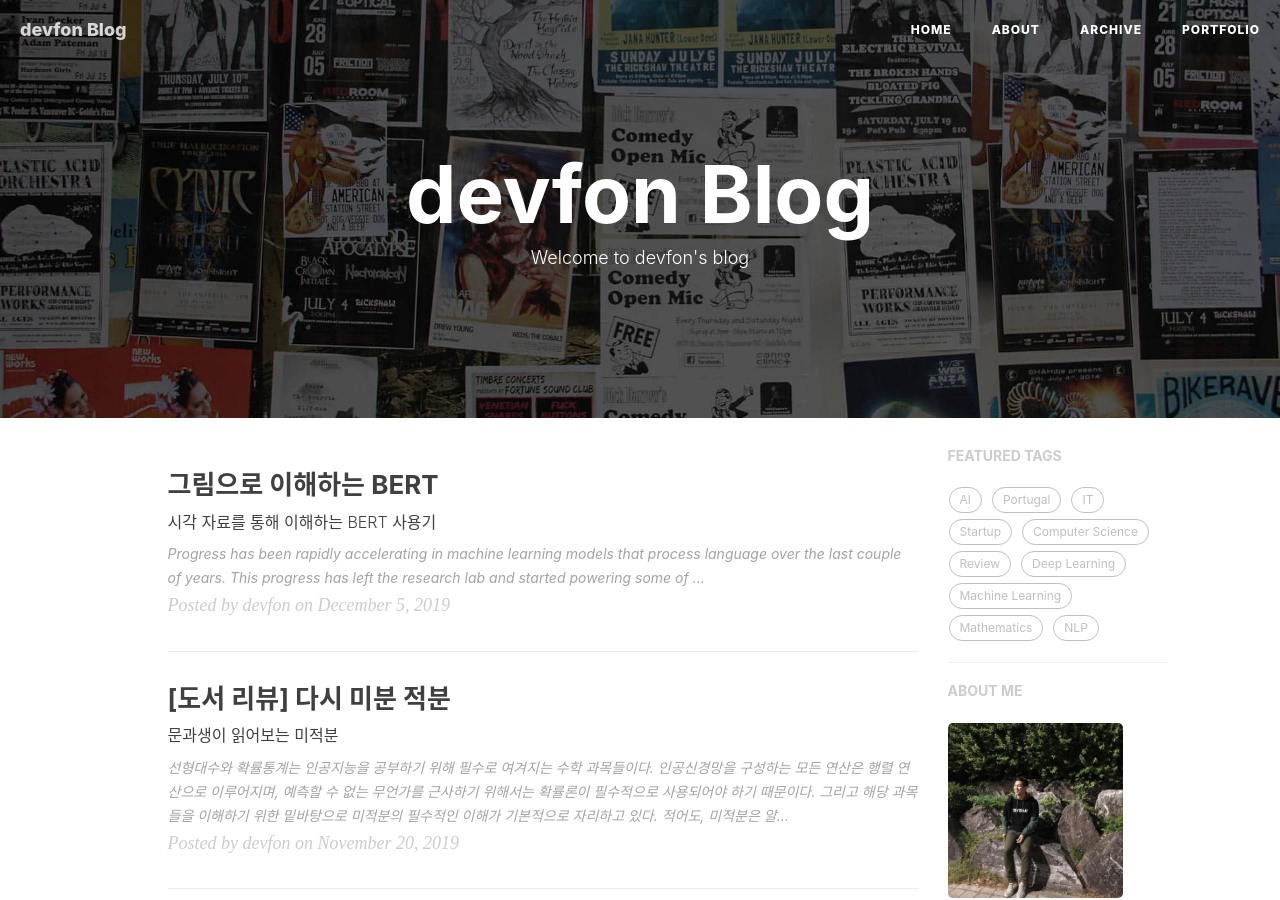
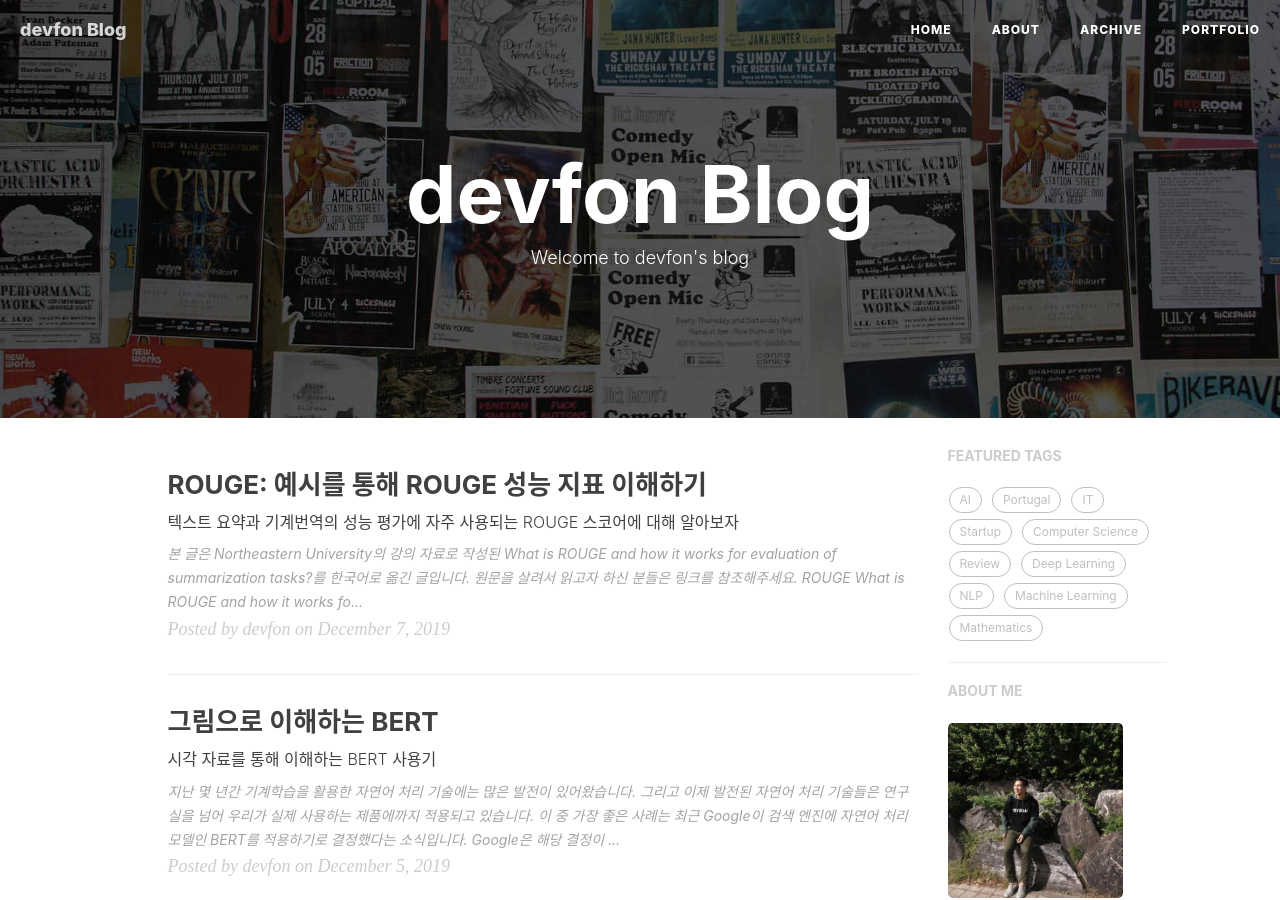
Before and after one commit to Huffon/huffon.github.io, a Jekyll site: the page built from index.html, in a window 1280 px wide and 900 px high. Built offline with Jekyll 4.4.1, drawn with Linux system fonts in a browser that asks for light colours; nearby versions of some CDN libraries; the list of posts is cut into pages by our own code; comment, search, counter and statistics services are not loaded; some of the changed text lies outside the part shown.

Commit message:
add rouge post

```diff
--- a/_posts/2019-12-05-bert-intro.md
+++ b/_posts/2019-12-05-bert-intro.md
@@ -16,16 +16,19 @@ tags:
   <br />
 </div>
 
-Progress has been rapidly accelerating in machine learning models that process language over the last couple of years. This progress has left the research lab and started powering some of the leading digital products. A great example of this is the [recent announcement of how the BERT model is now a major force behind Google Search](https://www.blog.google/products/search/search-language-understanding-bert/). Google believes this step (or progress in natural language understanding as applied in search) represents "the biggest leap forward in the past five years, and one of the biggest leaps forward in the history of Search".
+지난 몇 년간 기계학습을 활용한 자연어 처리 기술에는 많은 발전이 있어왔습니다. 그리고 이제 발전된 자연어 처리 기술들은 연구실을 넘어 우리가 실제 사용하는 제품에까지 적용되고 있습니다. 이 중 가장 좋은 사례는 최근 [Google이 검색 엔진에 자연어 처리 모델인 BERT를 적용](https://www.blog.google/products/search/search-language-understanding-bert/)하기로 결정했다는 소식입니다. Google은 해당 결정이
 
-This post is a simple tutorial for how to use a variant of BERT to classify sentences. This is an example that is basic enough as a first intro, yet advanced enough to showcase some of the key concepts involved.
+Google believes this step (or progress in natural language understanding as applied in search) represents "the biggest leap forward in the past five years, and one of the biggest leaps forward in the history of Search".
 
+이번 포스트는 문장 분류 작업을 수행하기 위해 BERT를 사용하는 방법을 다루는 간단한 튜토리얼입니다. BERT를 처음 사용하시는 분들도 이해할 수 있을 정도로 기본적이지만 이와 동시에, BERT를 이해함에 있어 중요한 개념들을 보기에 충분히 기술적인 예제입니다.
+
+포스트와 더불어
 Alongside this post, I've prepared a notebook. You can see it here [the notebook](https://github.com/jalammar/jalammar.github.io/blob/master/notebooks/bert/A_Visual_Notebook_to_Using_BERT_for_the_First_Time.ipynb) or [run it on colab](https://colab.research.google.com/github/jalammar/jalammar.github.io/blob/master/notebooks/bert/A_Visual_Notebook_to_Using_BERT_for_the_First_Time.ipynb).
 <!--more-->
 
 
 ## Dataset: SST2
-The dataset we will use in this example is [SST2](https://nlp.stanford.edu/sentiment/index.html), which contains sentences from movie reviews, each labeled as either positive (has the value 1) or negative (has the value 0):
+우리가 이번 예제에서 사용할 데이터셋은 [SST2](https://nlp.stanford.edu/sentiment/index.html)입니다. SST2는 [NSMC](https://github.com/e9t/nsmc)와 유사한 데이터셋으로 영화 리뷰 문장이 긍정일 경우 라벨 값으로 1을, 부정일 경우 라벨 값으로 0을 가집니다.
 
 <table class="features-table">
   <tr>
@@ -79,7 +82,8 @@ The dataset we will use in this example is [SST2](https://nlp.stanford.edu/senti
 </table>
 
 
-## Models: Sentence Sentiment Classification
+## 모델: 문장의 감정 분석
+우리의 목표는 위에서 살펴본 SST2 데이터셋 내 문장을 입력 값으로 받아 긍정의 '1' 혹은 부정의 '0'을 예측해내는 모델을 만드는 것입니다. 우리는 모델이 수행하는 작업을 다음 그림과 같이 생각할 수 있습니다.
 Our goal is to create a model that takes a sentence (just like the ones in our dataset) and produces either 1 (indicating the sentence carries a positive sentiment) or a 0 (indicating the sentence carries a negative sentiment). We can think of it as looking like this:
 
 
@@ -93,7 +97,7 @@ Under the hood, the model is actually made up of two model.
  *  [DistilBERT](https://medium.com/huggingface/distilbert-8cf3380435b5)  processes the sentence and passes along some information it extracted from it on to the next model. DistilBERT is a smaller version of BERT developed and open sourced by the team at [HuggingFace](https://huggingface.co/). It's a lighter and faster version of BERT that roughly matches its performance.
  * The next model, a basic Logistic Regression model from scikit learn will take in the result of DistilBERT's processing, and classify the  sentence as either positive or negative (1 or 0, respectively).
 
- The data we pass between the two models is a vector of size 768. We can think of this of vector as an embedding for the sentence that we can use for classification.
+The data we pass between the two models is a vector of size 768. We can think of this of vector as an embedding for the sentence that we can use for classification.
 
 
 <div class="img-div-any-width" markdown="0">
@@ -103,7 +107,7 @@ Under the hood, the model is actually made up of two model.
 
 If you've read my previous post, [Illustrated BERT](/illustrated-bert/), this vector is the result of the first position (which receives the [CLS] token as input).
 
-## Model Training
+## 모델 훈련 과정
 While we'll be using two models, we will only train the logistic regression model. For DistillBERT, we'll use a model that's already pre-trained and has a grasp on the English language. This model, however is neither trained not fine-tuned to do sentence classification. We get some sentence classification capability, however, from the general objectives BERT is trained on. This is especially the case with BERT's output for the first position (associated with the [CLS] token). I believe that's due to BERT's second training object -- Next sentence classification. That objective seemingly trains the model to encapsulate a sentence-wide sense to the output at the first position. The [transformers](https://github.com/huggingface/transformers) library provides us with an implementation of DistilBERT as well as pretrained versions of the model.
 
 
@@ -132,11 +136,9 @@ We will not touch distilBERT after this step. It's all Scikit Learn from here. W
 Then we train the logistic regression model on the training set:
 
 <div class="img-div-any-width" markdown="0">
-  <image src="/iimg/in-post/distilBERT/bert-training-logistic-regression.png"/>
+  <image src="/img/in-post/distilBERT/bert-training-logistic-regression.png"/>
   <br />
-
 </div>
-
 
 
 ## How a single prediction is calculated
@@ -286,9 +288,9 @@ After running this step, `last_hidden_states` holds the outputs of DistilBERT. I
   <br />
 </div>
 
-### Unpacking the BERT output tensor
-
-Let's unpack this 3-d output tensor. We can first start by examining its dimensions:
+### BERT 출력 텐서 Unpacking
+이제 3차원의 출력 값을 Unpack 해봅시다.
+We can first start by examining its dimensions:
 
 <div class="img-div-any-width" markdown="0">
   <image src="/img/in-post/distilBERT/bert-output-tensor.png"/>
@@ -328,7 +330,7 @@ And now `features` is a 2d numpy array containing the sentence embeddings of all
 </div>
 
 
-## Dataset for Logistic Regression
+## 로지스틱 회귀를 위한 데이터셋
 Now that we have the output of BERT, we have assembled the dataset we need to train our logistic regression model. The 768 columns are the features, and the labels we just get from our initial dataset.
 
 
@@ -369,10 +371,10 @@ lr_clf.score(test_features, test_labels)
 
 Which shows the model achieves around 81% accuracy.
 
-## Score Benchmarks
+## 벤치마크 지표
 For reference, the highest accuracy score for this dataset is currently **96.8**. DistilBERT can be trained to improve its score on this task -- a process called fine-tuning which updates BERT's weights to make it achieve a better performance in the sentence classification (which we can call the *downstream task*). The fine-tuned DistilBERT turns out to achieve an accuracy score of **90.7**. The full size BERT model achieves **94.9**.
 
-## The Notebook
+## 노트북 자료
 Dive right into [the notebook](https://github.com/jalammar/jalammar.github.io/blob/master/notebooks/bert/A_Visual_Notebook_to_Using_BERT_for_the_First_Time.ipynb) or [run it on colab](https://colab.research.google.com/github/jalammar/jalammar.github.io/blob/master/notebooks/bert/A_Visual_Notebook_to_Using_BERT_for_the_First_Time.ipynb).
 
 
--- /dev/null
+++ b/_posts/2019-12-07-rouge.md
@@ -0,0 +1,99 @@
+---
+layout: post
+title: "ROUGE: 예시를 통해 ROUGE 성능 지표 이해하기"
+subtitle: '텍스트 요약과 기계번역의 성능 평가에 자주 사용되는 ROUGE 스코어에 대해 알아보자'
+author: "devfon"
+header-style: text
+lang: kr
+tags:
+  - AI
+  - NLP
+---
+
+_본 글은 Northeastern University의 강의 자료로 작성된 [**What is ROUGE and how it works for evaluation of
+summarization tasks?**](http://www.ccs.neu.edu/home/vip/teach/DMcourse/5_topicmodel_summ/notes_slides/What-is-ROUGE.pdf)를 한국어로 옮긴 글입니다. 원문을 살려서 읽고자 하신 분들은 링크를 참조해주세요._
+
+
+## ROUGE What is ROUGE and how it works for evaluation of summarization tasks?
+ROUGE는 모델의 텍스트 요약 성능을 평가하는 지표로 **Recall-Oriented Understudy for Gisting Evaluation**의 준말입니다. 본질적으로 ROUGE는 **텍스트 자동 요약** 및 **기계 번역**의 성능을 평가하는 지표들을 일컫습니다.
+본 지표들은 모델이 생성한 요약본 혹은 번역본을 참조본과 대조해
+It works by comparing an automatically produced summary or translation against a set of reference summaries (typically human produced). 우리가 다음과 같은 시스템 요약과 참조 요약을 가지고 있다고 가정해봅시다.
+
+시스템 요약 (모델이 생성한 요약):
+> the cat was found under the bed
+
+참조 요약 (Gold standard, 대개 사람이 직접 만든 요약본) :
+> the cat was under the bed
+
+만약 우리가 개별 단어들에만 집중한다면 모델이 생성해낸 **시스템 요약**과 **참조 요약** 간 겹치는 단어는 6개이다. 그러나 이 6이라는 숫자는 성능 지표(Metric)로 사용하기 적합하지 않은 수이다. 정량적 지표 값을 얻기 위해 우리는 겹치는 단어 개수를 이용해 **Recall**과 **Precision**을 계산할 수 있어야 한다.
+
+<br/>
+
+## ROUGE에서의 Precision과 Recall
+ROUGE 관점에서 Precision과 Recall은 단순하게 나타낼 수 있다. Recall은 참조 요약본를 구성하는 단어 중 몇 개의 단어가 시스템 요약본의 단어와 겹치는지를 보는 지표이다. 우리가 개별 단어를 하나의 단어로 사용한다면, Recall은 다음과 같이 계산될 수 있다.
+
+<그림 1>
+
+그리고 위 예제에서의 Recall은 다음과 같다.
+
+<그림 2>
+
+이 점수의 의미는 참조 요약본의 모든 언어가 모델에 의해 시스템 요약본에 등장했다는 것입니다. 언뜻 보기에 해당 점수는 무척 좋아보일 수 있습니다. 그러나, 이 점수가 요약 성능의 모든 것을 말해주지는 않습니다. 만약 모델이 생성한 요약본이 엄청나게 긴 문장으로 출력될 경우, 시스템 요약 문장 내 대부분의 문장이 참조 요약본과 관련 없는 단어를 포함할지라도 참조 요약의 모든 단어를 포함할 가능성이 크게 됩니다.
+
+이러한 문제를 해결하기 위해 Precision이 필요합니다. Precision은 모델이 생생해 낸 시스템 요약 중 얼마나 관련 있는 단어들이 많은지를 보고자 합니다. 그리고 이는 다음과 같은 식을 통해 구할 수 있습니다.
+
+<그림 3>
+
+위 예제에서 보자면 Precision은 모델이 생성해 낸 문장을 구성하는 7개의 단어 중 6개의 단어만 실제 요약과 연관 있는 단어로 볼 수 있을 것입니다. 예제를 다음과 같이 바꿔봅시다.
+
+시스템 요약 2:
+> the tiny little cat was found under the big funny bed
+
+이제 Precision은 다음과 같아집니다.
+
+<그림 4>
+
+그렇게 좋은 결과 같아 보이지는 않네요. Precision의 관점에서 보면 모델은 참조 요약과 최대한 정확하게 일치하는 요약을 생성해내야 합니다. 그러나 모델이 생성한 요약 문장에 불필요한 단어가 너무 많기 때문에 좋은 점수를 받을 수 없는 것이지요. 때문에 모델의 성능을 평가하기 위해서는 Precision과 Recall을 모두 계산한 후, F-Measure를 측정하는 것이 바람직합니다.
+
+If your summaries are in some way forced to be concise through some constraints, then you could consider using just the Recall since precision is of less concern in this scenario.
+
+<br/>
+
+## ROUGE-N, ROUGE-S, 그리고 ROUGE-L은 뭔데?
+ROUGE-N, ROUGE-S, ROUGE-L은 각각 요약본의 일정 **부분**을 비교하는 것을 의미합니다. 예를 들어, ROUGE-1은 시스템 요약본과 참조 요약본 간 겹치는 Uni-gram의 수를 보고자 합니다. 그리고 ROUGE-2는 시스템 요약본과 참조 요약본 간 겹치는 Bi-gram의 수를 보고자 하는 것이고요. 위의 예시들을 다시 살펴보도록 합시다.
+
+우리는 현재 ROUGE-2를 이용해 Precision과 Recall 스코어를 계산하고자 하는 상황입니다.
+
+시스템 요약 :
+> the cat was found under the bed
+
+참조 요약 :
+> the cat was under the bed
+
+시스템 요약 (bi-grams):
+> the cat, cat was, was found, found under, under the, the bed
+
+참조 요약 (bi-grams):
+> the cat, cat was, was under, under the, the bed
+
+
+예시에서 도출된 Bi-gram으로 보아 ROUGE-2의 Recall 스코어는 다음과 같습니다.
+<그림 5>
+
+시스템 요약본은 참조 요약본에 속한 5개의 Bi-gram 중 4개의 Bi-gram을 생성해냈습니다. 이는 꽤나 괜찮은 결과네요. 이제 ROUGE-2의 Precision 스코어는 다음과 같습니다.
+<그림 6>
+
+Precision 점수는 시스템 요약본 중 67%의 Bi-gram들이 참조 요약본 내 Bi-gram들과 겹친다는 것을 의미하고 있습니다. 이 역시 나쁘지 않은 결과입니다. 우리는 시스템 요약본과 참조 요약본이 각각 길어질수록 겹치는 Bi-gram들의 수가 적어질 것임을 알아야 합니다. 특히, Abstractive Summarization과 같이 원문을 그대로 사용해 요약하지 않는 경우는 그 정도가 더 심할 것이고요.
+
+어떤 이들이 ROUGE-1를 ROUGE-2 보다 자주 사용하는 (혹은 두 지표를 함께 사용) 이유 역시 모델이 생성해 낸 요약본 혹은 번역본의 **유창성**을 보고자 함에 있습니다. ROUGE-2의 기저에는 모델이 참조 요약본의 단어 순서를 보다 더 잘 따라할수록, 모델이 유창하다고 말할 수 있다라는 생각에서 출발하였습니다.
+
+<br>
+
+## 각기 다른 ROUGE 지표들에 대한 간략한 설명
+몇 가지 다른 ROUGE 측정 지표들을 간단히 설명드리겠습니다.
+
+- **ROUGE-N**: Unigram, Bigram, Trigram 그리고 그 이상의 중복되는 n-gram을 비교하고자 합니다.
+- **ROUGE-L**: [LCS](https://en.wikipedia.org/wiki/Longest_common_subsequence_problem) 기법을 이용해 최장 길이로 매치되는 문자열을 측정합니다. LCS의 장점은 ROUGE-2와 같이 단어들의 연속적인 매칭을 요구하지 않고, **문자열**들의 매칭만을 측정하고자 하기 때문에 문장과 문장 간에 발생할 수 있는 문자열 매칭 결과 역시 반영할 수 있다는 것입니다. 또한 최장 길이로 매칭된 문자열들을 탐색하는 과정에서 가장 많이 발생하는 길이의 n-gram을 찾게 되므로, 미리 n-gram 길이를 설정할 필요가 없다는 점 역시 장점입니다.
+- **ROUGE-S**: 특정 Window size가 주어졌을 때, Window size 내에서 발생하는 단어쌍들을 묶어 해당 단어쌍들이 얼마나 중복되게 나타나는 지를 봅니다. 해당 기법은 Skip-gram co-ocurrence 기법이라 부르기도 합니다. 예를 들어, Skip-bigram은 최대 2칸 내 길이 안에 묶일 수 있는 단어들을 쌍으로 묶어, 해당 쌍들이 얼마나 중복되게 나타나는지를 평가하고 합니다. "cat in the hat"이라는 문장이 있다고 해봅시다. 그렇다면 해당 문장에서 발생할 수 있는 Skip-bigram은 "cat in", "cat the", "cat hat", "in the", "in hat", "the hat"이 되게 됩니다.
+
+ROUGE에 대해 더 깊은 이해를 하시길 원하시는 분들은 원 저자의 [논문](https://www.aclweb.org/anthology/W04-1013/)을 참조하시는 것이 좋습니다. 그리고 어떠한 성능 측정 지표를 사용할 것인지는 여러분이 모델 성능을 평가하고자 하는 태스크에 달려있습니다. 만약 여러분이 원문의 내용을 그대로 사용해 요약문을 생성하는 Extractive Summarization 모델의 성능을 평가하고자 하고 모델이 참조하고자 하는 문장과 생성해내는 문장의 길이가 모두 꽤 긴 편에 속할 경우, ROUGE-1과 ROUGE-L을 사용하는 것이 타당할 것입니다. 그게 아니라 모델이 보다 **정확한** 요약문을 만들어내는지를 보고자 한다면 ROUGE-1만 사용하는 것으로 충분할 것입니다 (**불용어 제거**와 단어들의 **Stemming**까지 수행했을 경우에는 특히 더).
```
